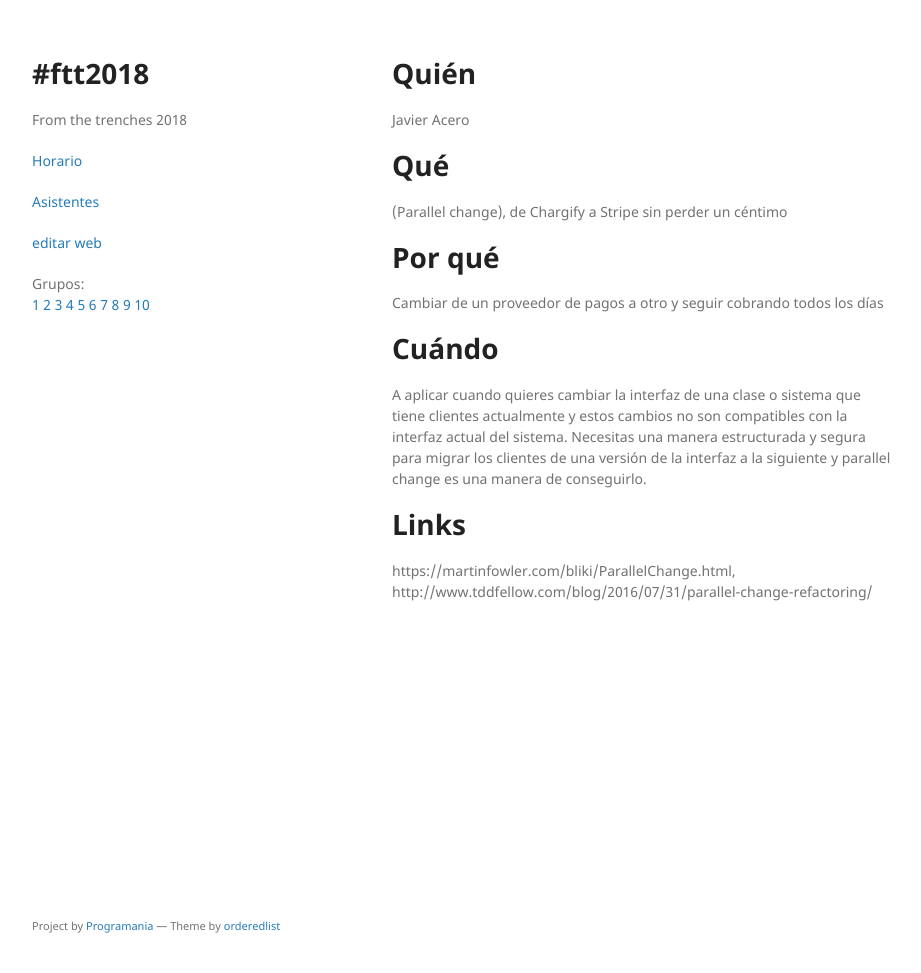
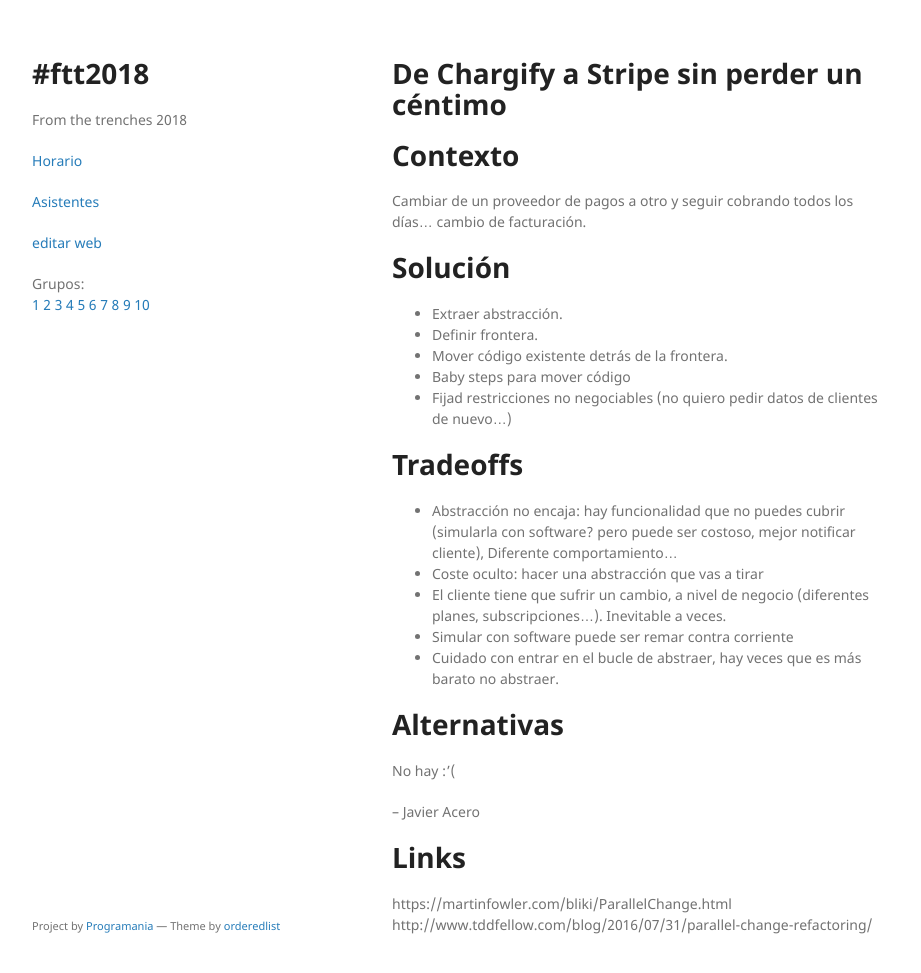
Before and after one commit to xala3pa/ftt2018, a Jekyll site: the page built from experiencias/23.md, in a window 1280 px wide and 1005 px high. Shown: the top 973 px of the window, without its empty margins (178-1099 px from the left). Built offline with Jekyll 4.4.1, drawn with Linux system fonts in a browser that asks for light colours; our own code applies the rules of GitHub Pages for plain Markdown files.

Commit message:
Update 23.md

```diff
--- a/experiencias/23.md
+++ b/experiencias/23.md
@@ -1,14 +1,31 @@
-# Quién
-Javier Acero
+# De Chargify a Stripe sin perder un céntimo
 
-# Qué
-(Parallel change), de Chargify a Stripe sin perder un céntimo
+# Contexto
 
-# Por qué
-Cambiar de un proveedor de pagos a otro y seguir cobrando todos los días
+Cambiar de un proveedor de pagos a otro y seguir cobrando todos los días... cambio de facturación.
 
-# Cuándo
-A aplicar cuando quieres cambiar la interfaz de una clase o sistema que tiene clientes actualmente y estos cambios no son compatibles con la interfaz actual del sistema. Necesitas una manera estructurada y segura para migrar los clientes de una versión de la interfaz a la siguiente y parallel change es una manera de conseguirlo.
+# Solución
+
+* Extraer abstracción.
+* Definir frontera.
+* Mover código existente detrás de la frontera.
+* Baby steps para mover código
+* Fijad restricciones no negociables (no quiero pedir datos de clientes de nuevo...)
+
+# Tradeoffs
+
+* Abstracción no encaja: hay funcionalidad que no puedes cubrir (simularla con software? pero puede ser costoso, mejor notificar cliente), Diferente comportamiento...
+* Coste oculto: hacer una abstracción que vas a tirar
+* El cliente tiene que sufrir un cambio, a nivel de negocio (diferentes planes, subscripciones...). Inevitable a veces.
+* Simular con software puede ser remar contra corriente
+* Cuidado con entrar en el bucle de abstraer, hay veces que es más barato no abstraer.
+
+# Alternativas
+
+No hay :'(
+
+-- Javier Acero
 
 # Links
-https://martinfowler.com/bliki/ParallelChange.html, http://www.tddfellow.com/blog/2016/07/31/parallel-change-refactoring/
+https://martinfowler.com/bliki/ParallelChange.html
+http://www.tddfellow.com/blog/2016/07/31/parallel-change-refactoring/
```
